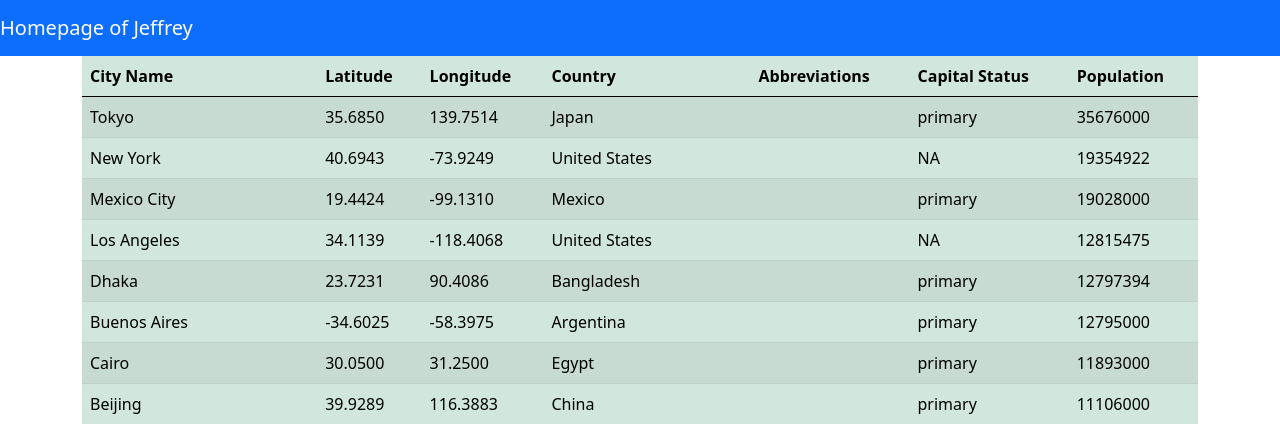
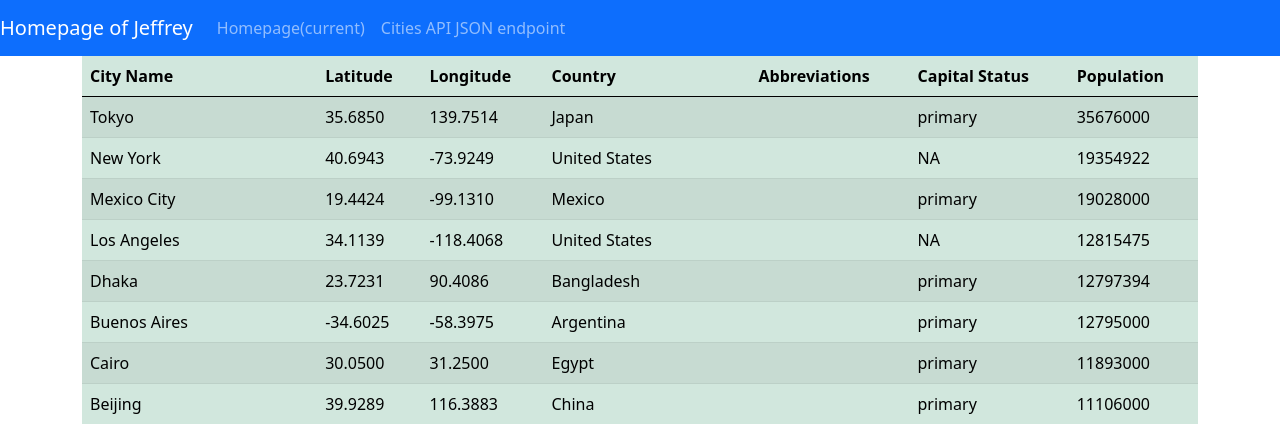
Before and after one commit to jg-725/WebApplication, a Flask app: page / in a window 1280 px wide. Shown: the top 424 px of the page. Run offline with Flask 2, Linux system fonts and the light colour scheme; data comes from the database, SQL or seed files in the repository; data that the repository does not hold is empty.

Commit message:
Task: Added Templates

```diff
--- a/app/templates/layout.html
+++ b/app/templates/layout.html
@@ -1,3 +1,5 @@
+<!-- Jeffrey Galicia IS-118 -->
+
 <!DOCTYPE html>
 <html lang="en">
     <head>
@@ -16,7 +18,7 @@
         {% endif %}
     </head>
     <body>
-
+    <!-- Navigation Bar -->
     <nav class="navbar navbar-expand-lg navbar-dark bg-primary">
         <a class="navbar-brand" href="#">{% if user %}
             Homepage of {{ user.username }}
@@ -24,27 +26,25 @@
             Welcome to the Site!
         {% endif %}
         </a>
-
+        <!-- Enabling Toggle Button -->
         <button class="navbar-toggler" type="button" data-toggle="collapse"
                 data-target="#collapsibleNavbar">
             <span class="navbar-toggler-icon"></span>
         </button>
 
-        <!-- Links -->
+        <!-- Navigation Links -->
         <div class="collapse navbar-collapse" id="collapsibleNavbar">
             <ul class="navbar-nav">
-
-
-
+                <!-- Home Link -->
+                <li class="nav-item">
+                    <a class="nav-link" href="#">Homepage<span class="sr-only">(current)</span></a>
+                </li>
+                <!-- Second Link -->
+                <li class="nav-item">
+                    <a class="nav-link" href="api/cities">Cities API JSON endpoint</a>
+                </li>
             </ul>
-
-
         </div>
-
-
-
-
-
     </nav>
 
     <main role="main" class="container">{% block content %}{% endblock %}</main>
```
